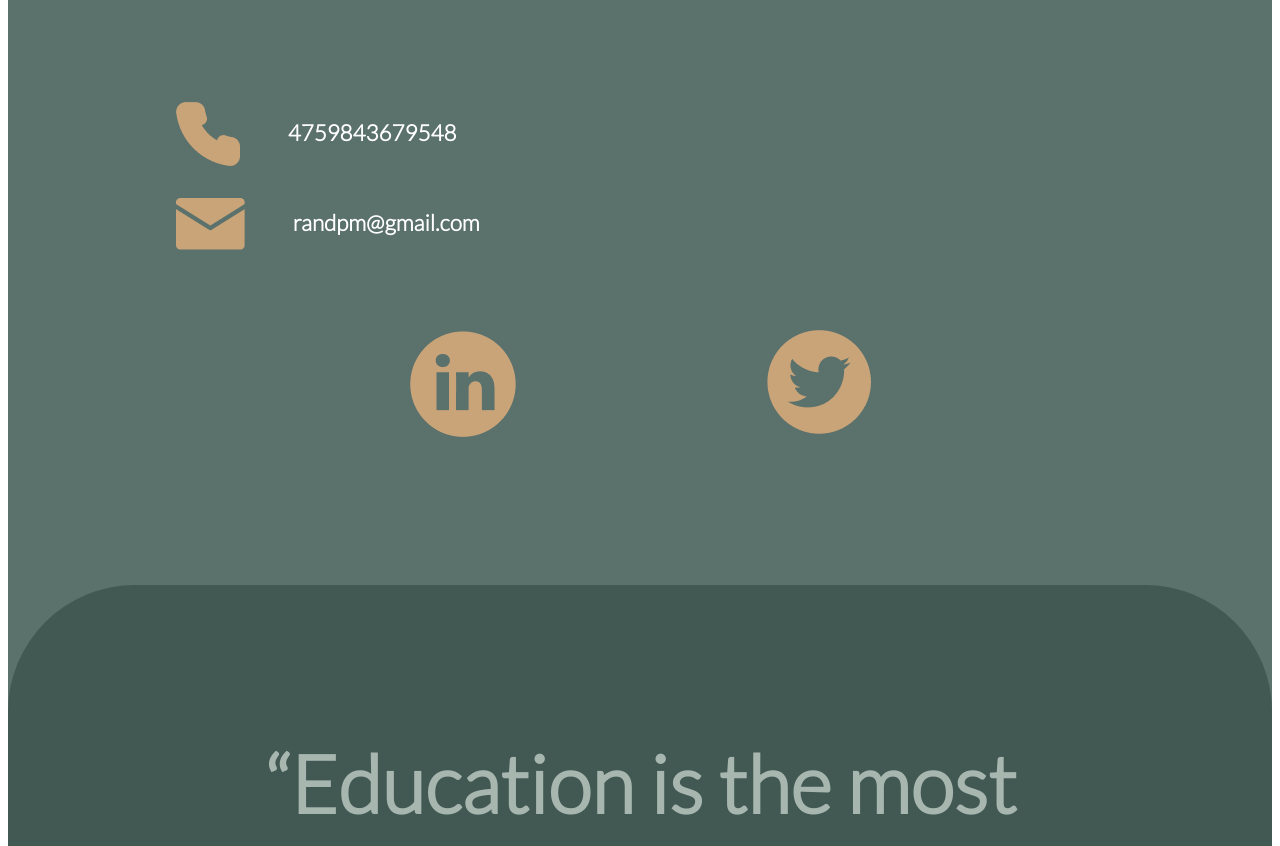
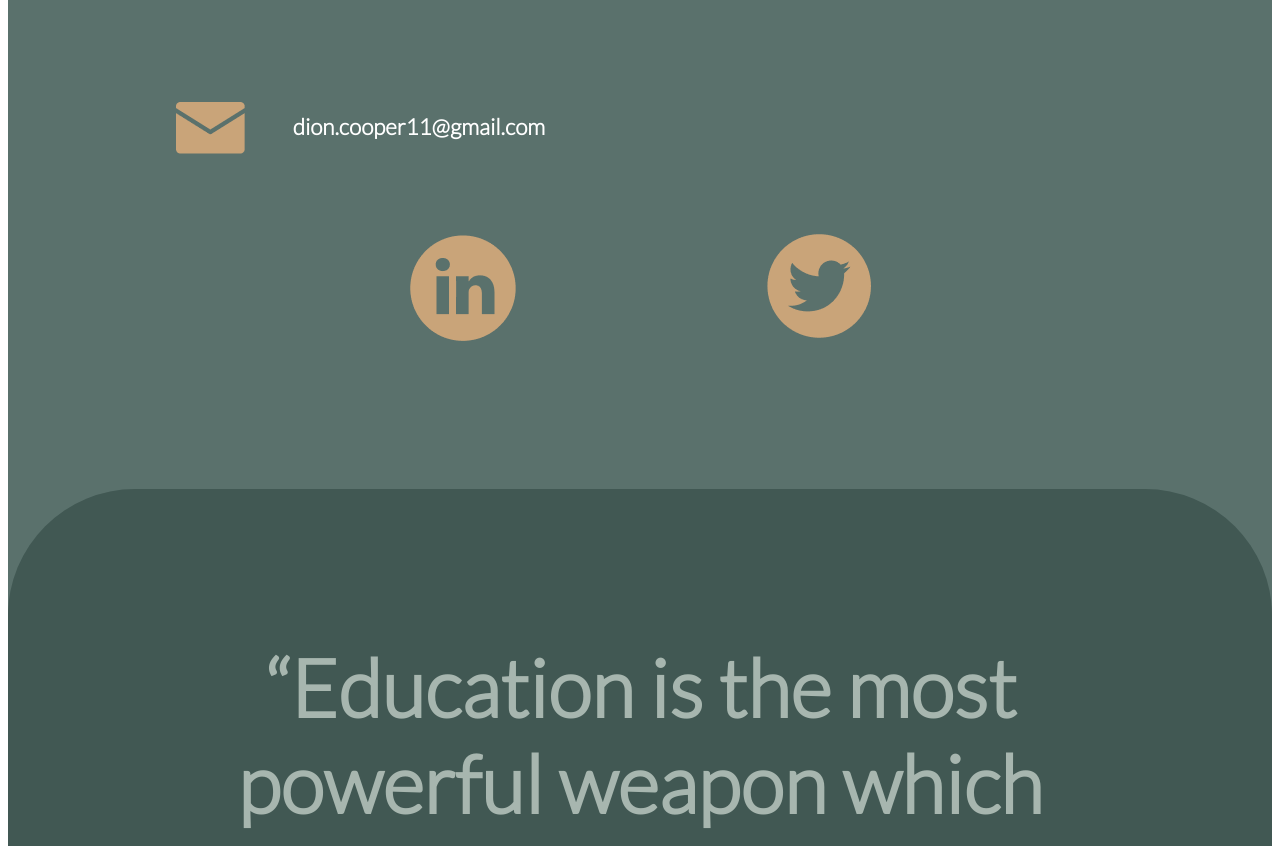
Before and after one commit to CodeinnHQ/Dion-Portfolio, a React (Create React App) app: page / in a window 1280 px wide. Shown: the part 11077-11923 px from the top of the page. Built offline with nearby package versions, Linux system fonts and the light colour scheme.

Commit message:
data update

```diff
--- a/src/data.js
+++ b/src/data.js
@@ -148,14 +148,9 @@ export const publications = [
 export const footer = {
   contact: [
     {
-      key: "phone",
-      img: phone,
-      value: "4759843679548",
-    },
-    {
       key: "email",
       img: email,
-      value: "randpm@gmail.com",
+      value: " dion.cooper11@gmail.com",
     },
   ],
   social: [
```
